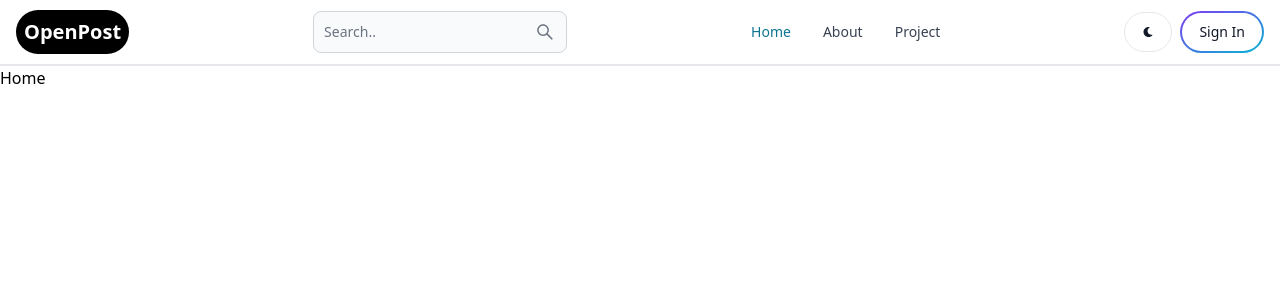
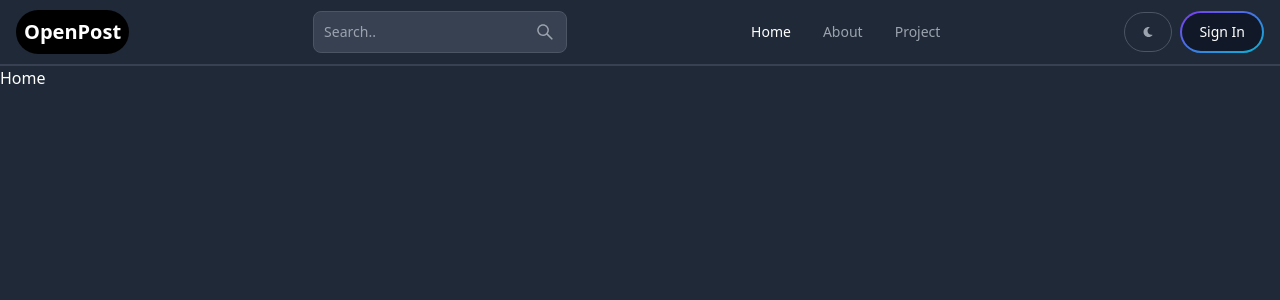
Before and after one commit to nishantxrana/OpenPost, a React (Vite) app in the folder client/: page / in a window 1280 px wide. Shown: the top 300 px of the page. Built offline with nearby package versions, Linux system fonts and the light colour scheme; no server answers.

Commit message:
theme changer Button functionality

```diff
--- a/client/src/app/store.js
+++ b/client/src/app/store.js
@@ -2,10 +2,11 @@ import { configureStore, combineReducers } from "@reduxjs/toolkit";
 import storage from "redux-persist/lib/storage";
 import userReducer from "./user/userSlice.js";
 import { persistReducer, persistStore } from "redux-persist";
-import { useReducer } from "react";
+import themeReducer from "./theme/themeSlice.js";
 
 const rootreducer = combineReducers({
   user: userReducer,
+  theme:themeReducer,
 });
 
 const persistConfig = {
--- /dev/null
+++ b/client/src/app/theme/themeSlice.js
@@ -0,0 +1,19 @@
+import {createSlice} from '@reduxjs/toolkit'
+
+const initialState = {
+    theme:'dark',
+}
+
+const themSlice = createSlice({
+    name: 'theme',
+    initialState,
+    reducers: {
+        toggleTheme:(state) =>{
+            state.theme = state.theme === 'light' ? 'dark' : 'light';
+        }
+    }
+})
+
+export const {toggleTheme} = themSlice.actions;
+
+export default themSlice.reducer;
--- a/client/src/components/Header.jsx
+++ b/client/src/components/Header.jsx
@@ -2,10 +2,14 @@ import React from "react";
 import { Link, useLocation } from "react-router-dom";
 import { Avatar, Button, Dropdown, Navbar, TextInput } from "flowbite-react";
 import { AiOutlineSearch } from "react-icons/ai";
-import { FaMoon } from "react-icons/fa";
-import { useSelector } from "react-redux";
+import { FaMoon,FaSun } from "react-icons/fa";
+import { useDispatch, useSelector } from "react-redux";
+import { toggleTheme } from "../app/theme/themeSlice";
+
 
 function Header() {
+  const {theme} = useSelector((state)=>state.theme)
+  const dispatch = useDispatch()
   const currentLocation = useLocation().pathname;
   const { currentUser } = useSelector((state) => state.user);
 
@@ -33,8 +37,8 @@ function Header() {
         <AiOutlineSearch />
       </Button>
       <div className="flex justify-center items-center gap-2 md:order-2">
-        <Button className="  w-12 h-10  hidden md:inline" color={"gray"} pill>
-          <FaMoon />
+        <Button className="  w-12 h-10  hidden md:inline" color={"gray"} pill onClick={()=>dispatch(toggleTheme())}>
+          {theme === "light" ? <FaSun/> : <FaMoon/>}
         </Button>
         {currentUser ? (
           <Dropdown
--- /dev/null
+++ b/client/src/components/ThemeChanger.jsx
@@ -0,0 +1,15 @@
+import React from "react";
+import { useSelector } from "react-redux";
+
+function ThemeChanger({ children }) {
+    const { theme } = useSelector((state) => state.theme);
+  return (
+      <div className={theme}>
+      <div className=" bg-white text-black dark:bg-gray-800 dark:text-white min-h-screen">
+        {children}
+      </div>
+    </div>
+  );
+}
+
+export default ThemeChanger;
--- a/client/src/main.jsx
+++ b/client/src/main.jsx
@@ -1,16 +1,18 @@
-import React from 'react'
-import ReactDOM from 'react-dom/client'
-import App from './App.jsx'
-import './index.css'
-import { persistor, store } from './app/store.js'
-import {Provider} from 'react-redux'
-import { PersistGate } from 'redux-persist/integration/react'
+import React from "react";
+import ReactDOM from "react-dom/client";
+import App from "./App.jsx";
+import "./index.css";
+import { persistor, store } from "./app/store.js";
+import { Provider } from "react-redux";
+import { PersistGate } from "redux-persist/integration/react";
+import ThemeChanger from "./components/ThemeChanger.jsx";
 
-
-ReactDOM.createRoot(document.getElementById('root')).render(
+ReactDOM.createRoot(document.getElementById("root")).render(
   <PersistGate persistor={persistor}>
     <Provider store={store}>
-      <App />
+      <ThemeChanger>
+        <App />
+      </ThemeChanger>
     </Provider>
   </PersistGate>
-)
+);
```
